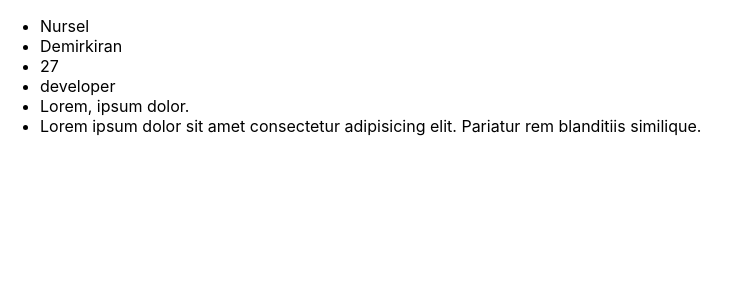
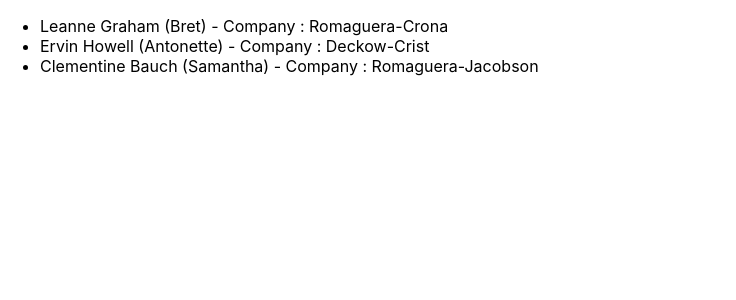
Before and after one commit to nurseld/Tobeto-IstanbulKodluyor, a React (Create React App) app in the folder ReactJSBasic/React05/: page / in a window 1280 px wide. Shown: the top 300 px of the page, without its empty margins (0-736 px from the left). Built offline with nearby package versions, Linux system fonts and the light colour scheme.

Commit message:
ReactJS KeyProp

```diff
--- a/ReactJSBasic/React05/src/App.js
+++ b/ReactJSBasic/React05/src/App.js
@@ -4,6 +4,7 @@ import './App.css';
 import Header from "./components/Header.js";
 import Variables from './components/Variables.js';
 import Props from './components/Props.js';
+import Loops from './components/Loops.js';
 
 const _info = {
 
@@ -11,6 +12,31 @@ const _info = {
   desc: "Lorem ipsum dolor sit amet consectetur adipisicing elit. Pariatur rem blanditiis similique."
 
 }
+
+const users = [
+
+  {
+    id: 100,
+    name: "Leanne Graham",
+    username: "Bret",
+    company: "Romaguera-Crona"
+  },
+
+  {
+    id: 101,
+    name: "Ervin Howell",
+    username: "Antonette",
+    company: "Deckow-Crist"
+  },
+
+  {
+    id: 102,
+    name: "Clementine Bauch",
+    username: "Samantha",
+    company: "Romaguera-Jacobson"
+  },
+
+];
 
 function App() {
   return (
@@ -27,7 +53,9 @@ function App() {
     <div>
       {/* <Variables /> */}
 
-      <Props name={"Nursel"} surname={"Demirkiran"} age={27} developer={true} info={_info} />
+      {/* <Props name={"Nursel"} surname={"Demirkiran"} age={27} developer={true} info={_info} /> */}
+
+      <Loops users={users} />
 
     </div>
 
--- /dev/null
+++ b/ReactJSBasic/React05/src/components/Loops.js
@@ -0,0 +1,16 @@
+function Loops({ users }) {
+    return (
+
+        <ul>
+
+            {
+                // users.map((user, i) => <li key={i}>{user.name} ({user.username}) - Company : {user.company}</li>)
+                users.map((user, i) => <li key={user.id}>{user.name} ({user.username}) - Company : {user.company}</li>)
+            }
+
+        </ul>
+    );
+
+}
+
+export default Loops;
```
